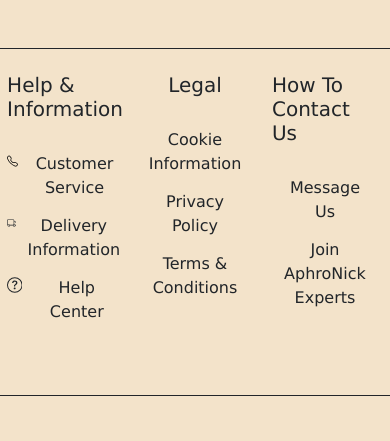
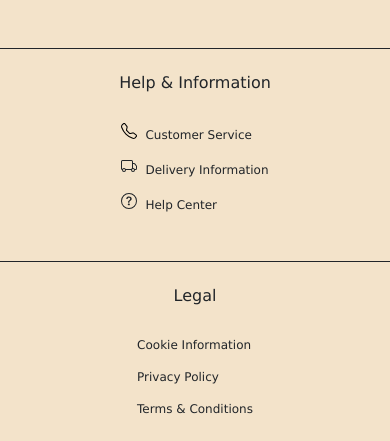
Before and after one commit to Hakob1504/AphroNick-LLC, a plain HTML site: page index.html in a window 390 px wide. Shown: the part 3804-4245 px from the top of the page. Drawn offline with nearby package versions, Linux system fonts and the light colour scheme.

Commit message:
changed styles of footer

```diff
--- a/index.html
+++ b/index.html
@@ -294,7 +294,7 @@
     <!-- delivery page -->
 
     <footer class="pt-5 footer-contact">
-        <div class="container">
+        <div class="container-fluid">
             <div class="row my-5">
                 <h4 class="text-center mb-3">Contact us</h4>
                 <ul class="list-unstyled d-flex justify-content-center gap-3">
@@ -327,9 +327,9 @@
                     </li>
                 </ul>
             </div>
-            <div class="row d-flex justify-content-lg-center mb-5">
-                <div class="col-4 border-dark border-top d-flex flex-column align-items-center">
-                    <h5 class="my-4">Help & Information</h5>
+            <div class="row footer-links d-flex gap-md-0 gap-4 justify-content-center mb-5">
+                <div class="col-md-4 border-dark border-top d-flex flex-column align-items-center">
+                    <h6 class="my-4">Help & Information</h6>
                     <ul class="list-unstyled d-flex flex-column">
                         <li>
                             <a href="#" class="btn d-flex align-items-baseline gap-2" role="button">
@@ -365,8 +365,8 @@
 
                     </ul>
                 </div>
-                <div class="col-4 border-dark border-top d-flex flex-column align-items-center">
-                    <h5 class="my-4">Legal</h5>
+                <div class="col-md-4 border-dark border-top d-flex flex-column align-items-center">
+                    <h6 class="my-4">Legal</h6>
                     <ul class="list-unstyled d-flex flex-column">
                         <li><a class="btn d-flex align-items-baseline gap-2" role="button" href="#">Cookie
                                 Information</a></li>
@@ -376,8 +376,8 @@
                                 Conditions</a></li>
                     </ul>
                 </div>
-                <div class="col-4 border-dark border-top d-flex flex-column align-items-center">
-                    <h5 class="my-4">How To Contact Us</h5>
+                <div class="col-md-4 border-dark border-top d-flex flex-column align-items-center">
+                    <h6 class="my-4">How To Contact Us</h6>
                     <ul class="list-unstyled d-flex flex-column">
                         <li><a class="btn d-flex align-items-baseline gap-2" role="button" href="#">Message Us</a></li>
                         <li><a class="btn d-flex align-items-baseline gap-2" role="button" href="#">Join AphroNick
--- a/style.css
+++ b/style.css
@@ -173,6 +173,9 @@
 footer a{
     text-decoration: none;
 }
+.footer-links a{
+    font-size: 12px;
+}
 .footer-contact{
     background-color: rgb(243, 227, 202);
 }
```
